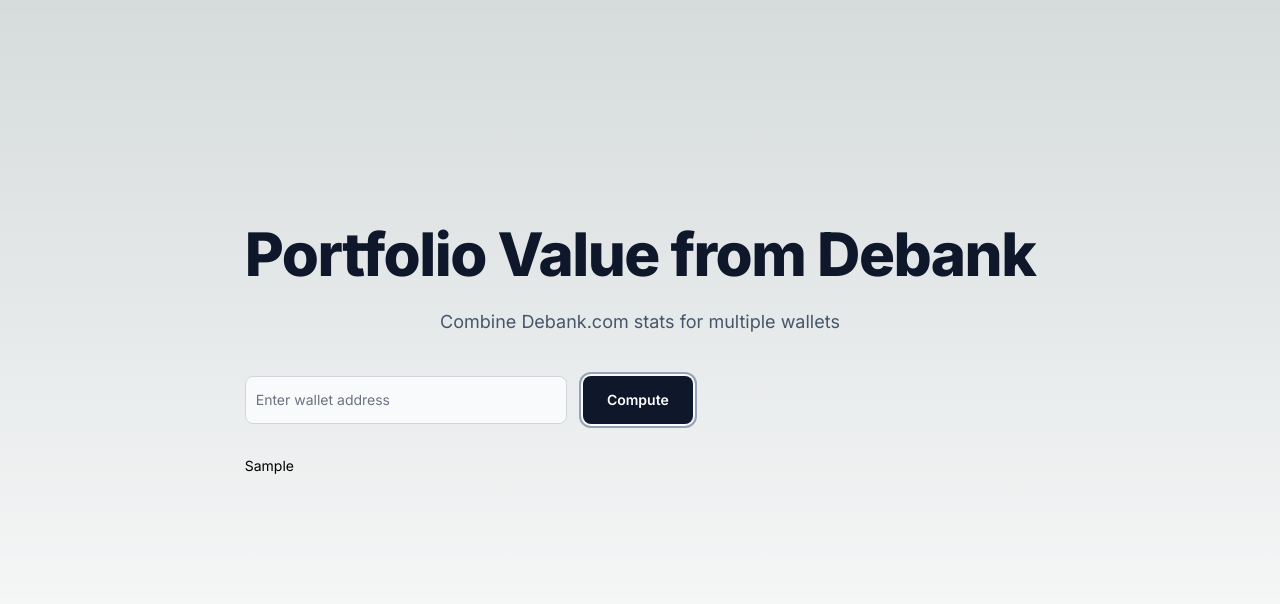
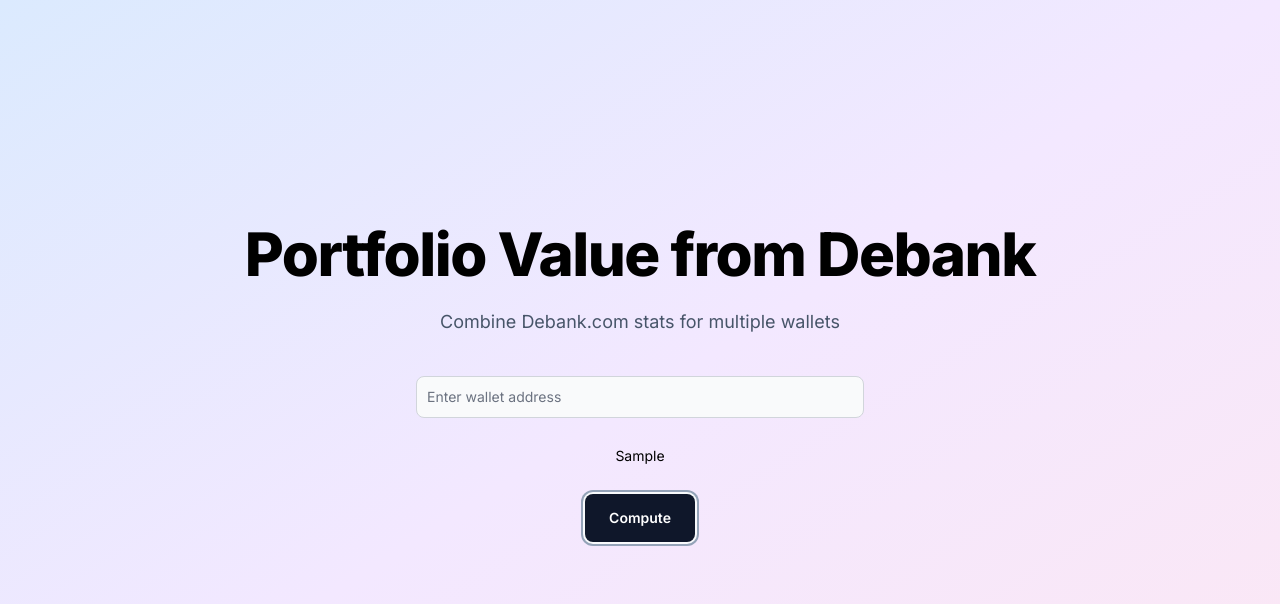
Before and after one commit to gugaevkirill/defi-portfolio-tracker, a Next.js app: page / in a window 1280 px wide. Both pictures are taken after typing "Sample" into the empty fields and a click on the button "Compute". Shown: the top 604 px of the page. Built offline with nearby package versions, Linux system fonts and the light colour scheme.

Commit message:
Fix tailwind styles

```diff
--- a/modules/wallets.tsx
+++ b/modules/wallets.tsx
@@ -7,7 +7,7 @@
   const [walletAddress, setWalletAddress] = useState('');
   const [addresses, setAddresses] = useState<string[]>([]);
 
-  const handleSubmit = (e: React.FormEvent) => {
+  const addWallet = (e: React.FormEvent) => {
     e.preventDefault();
     if (walletAddress.trim()) {
       setAddresses([...addresses, walletAddress]);
@@ -15,42 +15,13 @@
     }
   };
 
-  // const [showAdd, setShowAdd] = useState(false);
-  // const toggleShowAdd = useCallback(() => setShowAdd((prevState) => !prevState), []);
-  //
-  // const { data, loading, refetch } = useQuery<getAudiences, getAudiencesVariables>(GET_AUDIENCES, {
-  //   variables: {
-  //     where: {
-  //       enabled: {
-  //         _eq: true,
-  //       },
-  //     },
-  //   },
-  //   fetchPolicy: 'cache-and-network',
-  // });
-
-  // const handleClose = useCallback(() => {
-  //   setShowAdd(false);
-  //   refetch();
-  // }, [refetch]);
-  //
-  // const handleSuccess = useCallback(() => {
-  //   refetch();
-  // }, [refetch]);
-  //
-  // const items = useMemo(
-  //   () => data?.audiences.filter((el) => !search || el.name.toLowerCase().includes(search.toString())),
-  //   [data, search],
-  // );
-
   return (
     <>
       <div className="mt-6 sm:mt-10 text-sm">
         <form
-          className="mt-6 flex max-w-md gap-x-4"
-          onSubmit={handleSubmit}
+          className="mt-6 max-w-md gap-x-4 mx-auto text-center"
+          onSubmit={addWallet}
         >
-          <label htmlFor="email-address" className="sr-only">Email address</label>
           <input
             type="text"
             value={walletAddress}
@@ -58,22 +29,21 @@
             className="bg-gray-50 border border-gray-300 text-gray-900 text-sm rounded-lg focus:ring-blue-500 focus:border-blue-500 block w-full p-2.5 dark:bg-gray-700 dark:border-gray-600 dark:placeholder-gray-400 dark:text-white dark:focus:ring-blue-500 dark:focus:border-blue-500"
             placeholder="Enter wallet address"
           />
+
+          <ul role="list" className="mt-5">
+            {addresses.map((address, index) => (
+              <li key={index} className="justify-between py-2">
+                {address}
+              </li>
+            ))}
+          </ul>
+
           <button
-            type="submit"
-            className="bg-slate-900 hover:bg-slate-700 focus:outline-none focus:ring-2 focus:ring-slate-400 focus:ring-offset-2 focus:ring-offset-slate-50 text-white font-semibold h-12 px-6 rounded-lg w-full flex items-center justify-center sm:w-auto dark:bg-sky-500 dark:highlight-white/20 dark:hover:bg-sky-400"
+            className="bg-slate-900 hover:bg-slate-700 focus:outline-none focus:ring-2 focus:ring-slate-400 focus:ring-offset-2 focus:ring-offset-slate-50 text-white font-semibold h-12 px-6 rounded-lg my-5"
           >
             Compute
           </button>
         </form>
-      <div className="mt-6">
-        <ul role="list" className="divide-y">
-        {addresses.map((address, index) => (
-          <li key={index} className="justify-between py-2">
-            {address}
-          </li>
-        ))}
-        </ul>
-      </div>
       </div>
     </>
   );
--- a/pages/index.tsx
+++ b/pages/index.tsx
@@ -3,12 +3,12 @@
 
 
 const MainPage = () => (
-  <main className="flex min-h-screen flex-col items-center justify-between p-24 ">
-    <div className="relative max-w-5xl mx-auto pt-20 sm:pt-24 lg:pt-32">
-      <h1 className="text-slate-900 font-extrabold text-4xl sm:text-5xl lg:text-6xl tracking-tight text-center dark:text-white">
+  <main className="p-24 min-h-screen bg-gradient-to-br from-blue-100 via-purple-100 to-pink-100">
+    <div className="max-w-5xl mx-auto pt-5 sm:pt-24 lg:pt-32">
+      <h1 className="font-extrabold text-4xl sm:text-5xl lg:text-6xl tracking-tight text-center dark:text-white">
         Portfolio Value from Debank
       </h1>
-      <p className="mt-6 text-lg text-slate-600 text-center max-w-3xl mx-auto dark:text-slate-400">
+      <p className="mt-6 text-lg text-slate text-slate-600 text-center max-w-3xl mx-auto dark:text-slate-400">
         Combine <a href="https://debank.com/">Debank.com</a> stats for multiple wallets
       </p>
       <WalletStats/>
```
